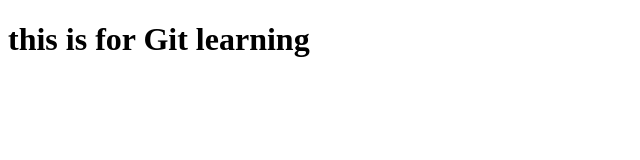
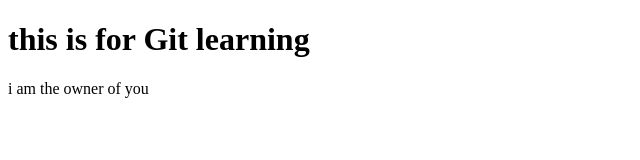
Before and after one commit to magnumop/git-repo, a plain HTML site: page index.html in a window 1280 px wide. Shown: the whole page, without its empty margins (0-640 px from the left). Drawn offline with Linux system fonts and the light colour scheme.

Commit message:
Update index.html

```diff
--- a/index.html
+++ b/index.html
@@ -8,5 +8,6 @@
 <body>
    <h1> this is for Git learning
 </h1>
+    <p>i am the owner of you </p>
 </body>
 </html>
```
